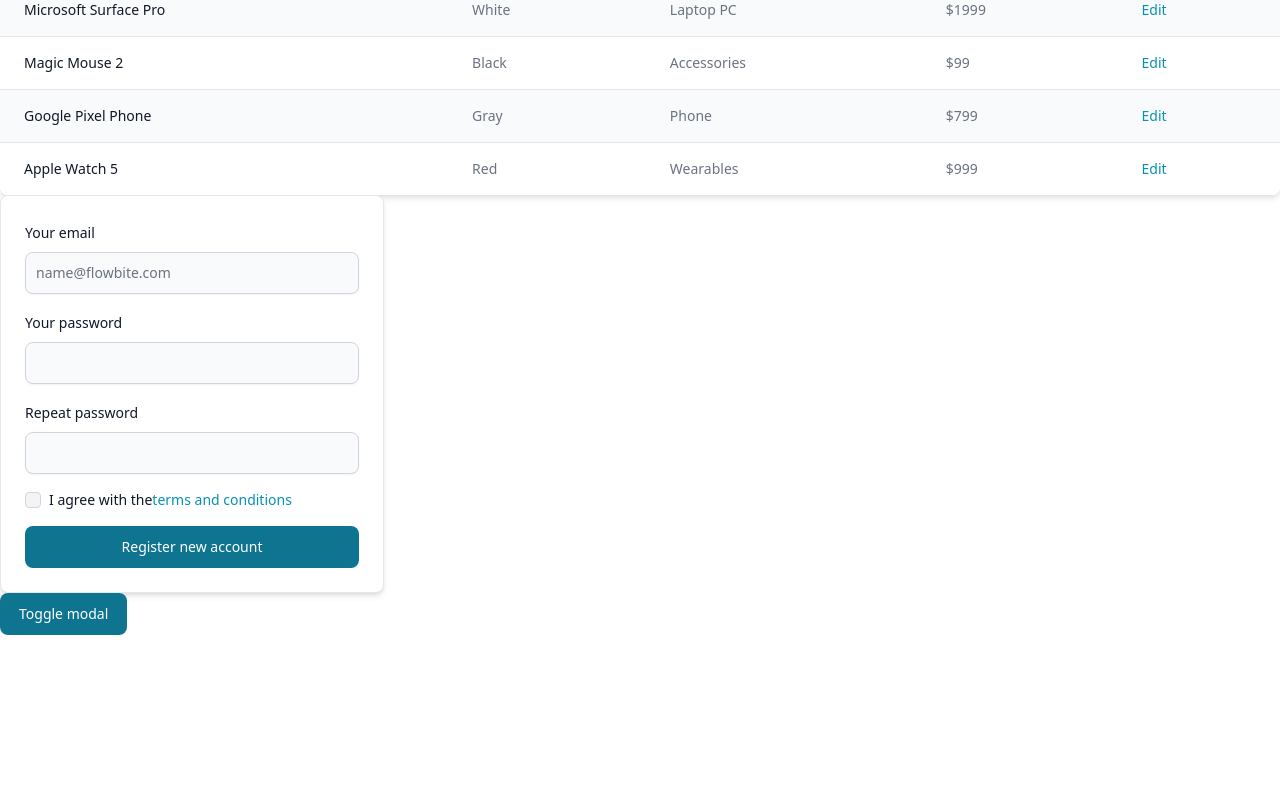
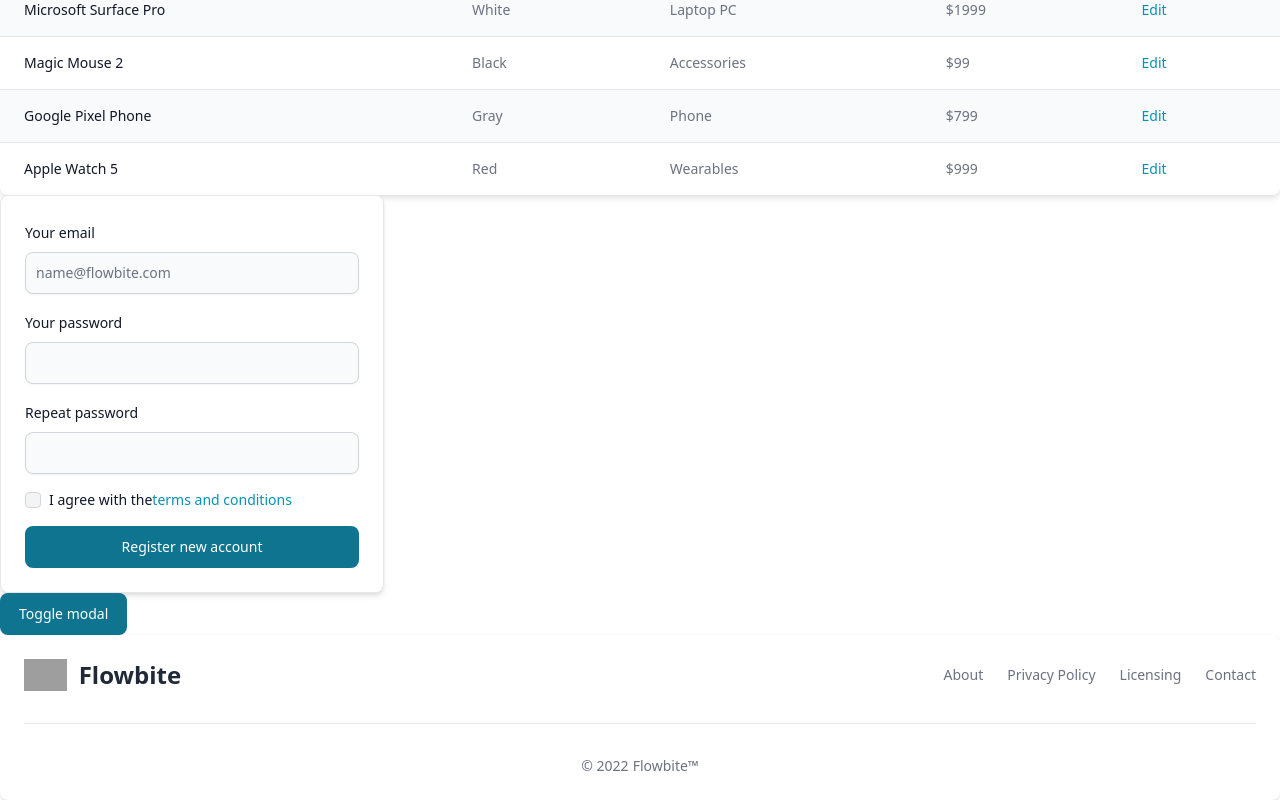
Before and after one commit to SHARKZTECH/Laravel-rest-api, a React (Vite) app in the folder client/: page / in a window 1280 px wide. Shown: the part 209-1009 px from the top of the page. Before the commit the page ends 844 px from the top, so only its background shows below. Built offline with nearby package versions, Linux system fonts and the light colour scheme; grey boxes are pictures that could not be loaded.

Commit message:
footer comp

```diff
--- a/client/src/App.jsx
+++ b/client/src/App.jsx
@@ -5,6 +5,7 @@
 import Students from './components/Students';
 import RegisterPage from './pages/RegisterPage';
 import UpdateStudent from './components/UpdateStudent';
+import FooterComponent from './components/FooterComponent';
 
 
 function App() {
@@ -12,12 +13,13 @@
 
   return (
     <>
-    <Flowbite className='w-100'>
+    <Flowbite className='w-full'>
       <Header/>
       <DarkThemeToggle />
       <Students/>
       <RegisterPage/>
       <UpdateStudent/>
+      <FooterComponent/>
     </Flowbite>
     </>
   )
--- /dev/null
+++ b/client/src/components/FooterComponent.jsx
@@ -0,0 +1,40 @@
+'use client';
+
+import { Footer } from 'flowbite-react';
+
+export default function FooterComponent() {
+  return (
+    <Footer container>
+      <div className="w-full text-center">
+        <div className="w-full justify-between sm:flex sm:items-center sm:justify-between">
+          <Footer.Brand
+            alt="Flowbite Logo"
+            href="https://flowbite.com"
+            name="Flowbite"
+            src="https://flowbite.com/docs/images/logo.svg"
+          />
+          <Footer.LinkGroup>
+            <Footer.Link href="#">
+              About
+            </Footer.Link>
+            <Footer.Link href="#">
+              Privacy Policy
+            </Footer.Link>
+            <Footer.Link href="#">
+              Licensing
+            </Footer.Link>
+            <Footer.Link href="#">
+              Contact
+            </Footer.Link>
+          </Footer.LinkGroup>
+        </div>
+        <Footer.Divider />
+        <Footer.Copyright
+          by="Flowbite™"
+          href="#"
+          year={2022}
+        />
+      </div>
+    </Footer>
+  )
+}
```
